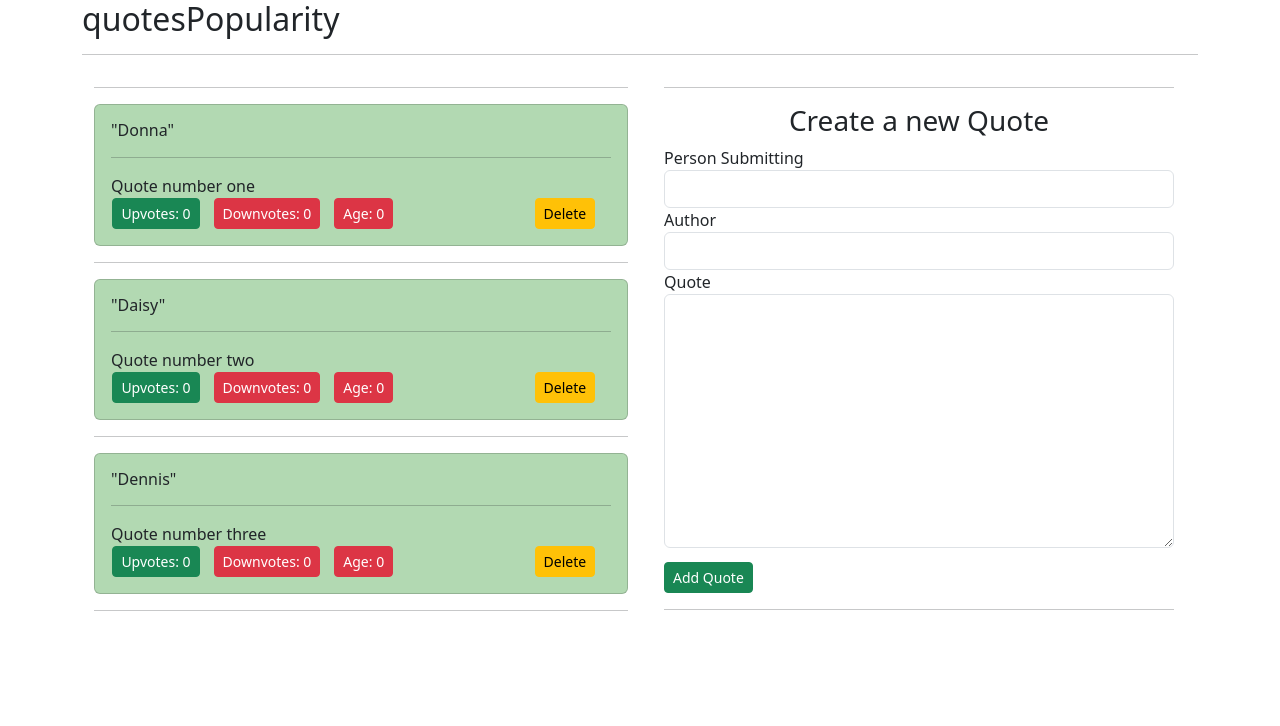
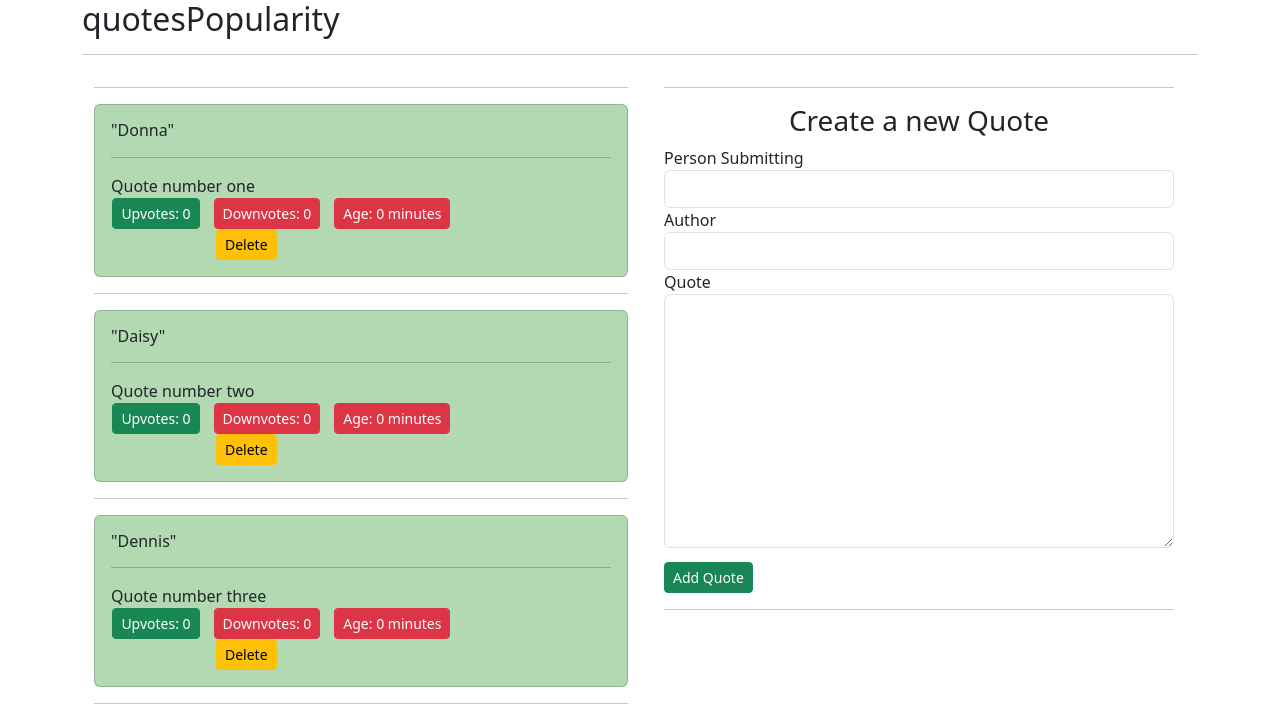
Before and after one commit to wdmuthiora/week1-Angular, an Angular app in the folder quotesPopularity/: page / in a window 1280 px wide. Shown: the top 726 px of the page. Built offline with nearby package versions, Linux system fonts and the light colour scheme.

Commit message:
Created a quote service.

```diff
--- a/quotesPopularity/src/app/quote-detailed/quote-detailed.component.html
+++ b/quotesPopularity/src/app/quote-detailed/quote-detailed.component.html
@@ -10,10 +10,10 @@
       {{quote.downVote}}
     </button>
 
-    <button class='btn btn-sm btn-danger' style='margin-left:1em'>Age: {{quote.dateCreated|timeLapsed}}
+    <button class='btn btn-sm btn-danger' style='margin-left:1em'>Age: {{quote.dateCreated|timeLapsed}} minutes
     </button>
 
-    <button class='btn btn-sm btn-warning' style='margin-left:10.1em' (click)="deleteQuote(true)">
+    <button class='btn btn-sm btn-warning' style='margin-left:7.5em' (click)="deleteQuote(true)">
       Delete
     </button>
   </div>
--- a/quotesPopularity/src/app/quotes/quotes.component.ts
+++ b/quotesPopularity/src/app/quotes/quotes.component.ts
@@ -8,14 +8,9 @@ import { Quote } from '../quote'
 })
 export class QuotesComponent implements OnInit {
   quotes: Quote[] = [
-    new Quote('Wangui', 'Donna', 'Quote number one', new Date(2020, 3, 11)),
-    new Quote('Muthoni', 'Daisy', 'Quote number two', new Date(2020, 3, 12)),
-    new Quote(
-      'Muthiora',
-      'Dennis',
-      'Quote number three',
-      new Date(2020, 3, 13)
-    ),
+    new Quote('Wangui', 'Donna', 'Quote number one', new Date(2018, 3, 11)),
+    new Quote('Muthoni', 'Daisy', 'Quote number two', new Date(1999, 3, 12)),
+    new Quote('Muthiora', 'Dennis', 'Quote number three', new Date(2005, 3, 13)),
   ];
 
   //increment the upvote
--- a/quotesPopularity/src/app/time-lapsed.pipe.ts
+++ b/quotesPopularity/src/app/time-lapsed.pipe.ts
@@ -1,36 +1,47 @@
 import { Pipe, PipeTransform } from '@angular/core';
 
 @Pipe({
-  name: 'timeLapsed'
+  name: 'timeLapsed',
 })
 export class TimeLapsedPipe implements PipeTransform {
 
   transform(value: any): number {
-    let today: Date = new Date();
-    let todayWithNoTime: any = new Date(today.getFullYear(), today.getMonth(), today.getDay());
-    var dateDifference = Math.abs( value-todayWithNoTime);
-    const secondsInADay = 86400;
-    var dateDifferenceInSeconds = (dateDifference * 0.001)/3600;
-    var timeLapsed = dateDifferenceInSeconds / secondsInADay;
+    //sfsadfsaf
+    // var startTime = ;
+    // var endTime: Date = new Date();
 
+    // function end() {
+    //   endTime = new Date();
+    //   var timeDiff = endTime - startTime; //in ms
+    //   // strip the ms
+    //   timeDiff /= 1000;
 
+    //   // get seconds
+    //   var seconds = Math.round(timeDiff);
+    //   console.log(seconds + ' seconds');
+    // }
 
+    //asdfafasdf
 
-    let ttoday: Date = new Date(); //get current date and time
-    let ttodayWithNoTime: any = new Date(today.getFullYear(),today.getMonth(),today.getDate());
+    let today: Date = new Date(); //get current date and time
+    let todayWithNoTime: any = new Date(
+      today.getFullYear(),
+      today.getMonth(),
+      today.getDay()
+    );
     var dateDifference = Math.abs(value - todayWithNoTime); //returns value in miliseconds
-    const secondsInDay = 86400; //60 seconds * 60 minutes in an hour * 24 hours in a day
-    var dateDifferenceSeconds = (dateDifference * 0.001)/3600; //converts miliseconds to seconds
-    var dateCounter = dateDifferenceSeconds / secondsInDay;
 
+    const secondsInADay = 86400; //60 seconds * 60 minutes in an hour * 24 hours in a day
+    const minutesInADay = 1440; //60 minutes in an hour * 24 hours in a day
 
+    var dateDifferenceInSeconds = (dateDifference /1000) / 3600; //converts miliseconds to seconds
+    var timeLapsed = dateDifferenceInSeconds / minutesInADay;
 
-    if (timeLapsed >= 1 && value > todayWithNoTime) {
+    if (timeLapsed >= 0.1 && value > todayWithNoTime) {
       let time = timeLapsed.toFixed(0);
       return parseInt(time);
     } else {
       return 0;
     }
   }
-
 }
```
Also changed, not shown: quotesPopularity/src/app/quote-service/quote.service.ts (added, +9 -0 lines), 1 other file (tests, documents, lock files or other folders).
